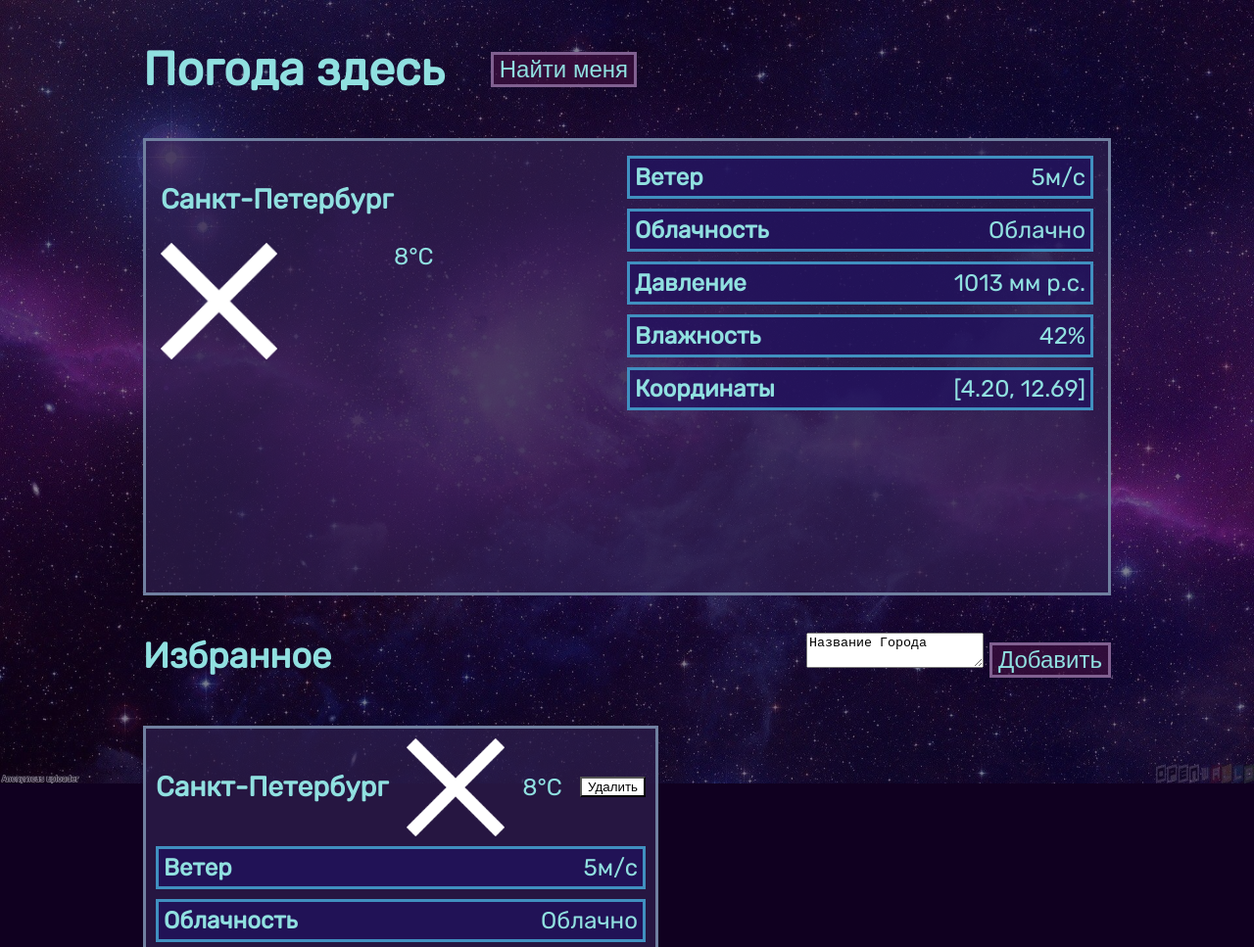
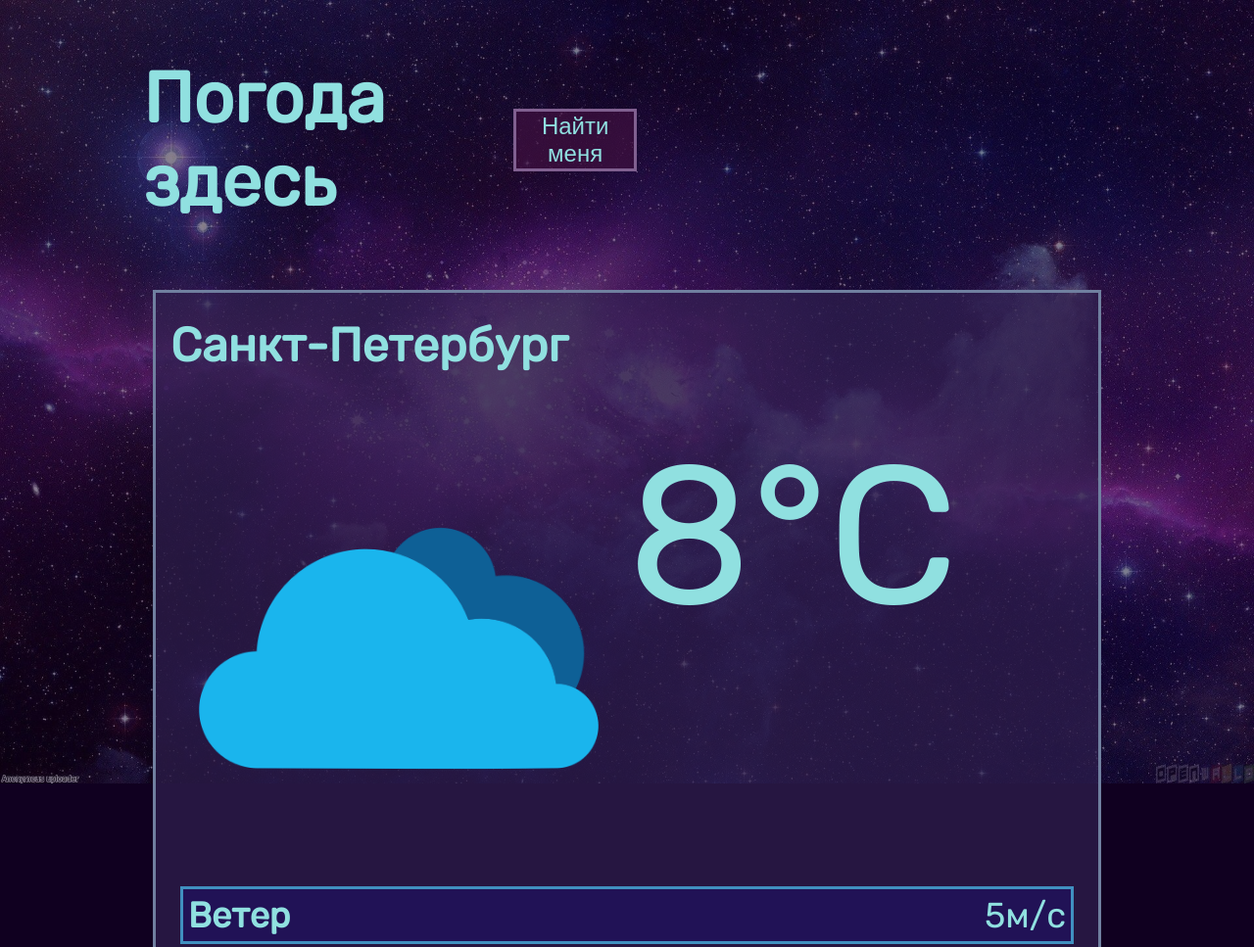
Before and after one commit to KitsuNeko256/WebWeather, a plain HTML site: page main.html in a window 1280 px wide. Shown: the top 967 px of the page at 98% size. Drawn offline with Linux system fonts and the light colour scheme.

Commit message:
Improved adaptability

```diff
--- a/main.html
+++ b/main.html
@@ -18,9 +18,11 @@
     </header>
     <main>
         <div class="mainCity">
-            <h3>Санкт-Петербург</h3>
-            <img src="cross.png" />
-            <span class="temperature">8°C</span>
+            <div class="mainCityHeader">
+                <h3>Санкт-Петербург</h3>
+                <img src="cloud.webp"/>
+                <span class="temperature">8°C</span>
+            </div>
             <ul class="weatherList">
                 <li><b>Ветер</b> 5м/с</li>
                 <li><b>Облачность</b> Облачно</li>
@@ -32,17 +34,17 @@
         <div class="favTitle">
             <h2>Избранное</h2>
             <div class="favInput">
-                <textarea>Название Города</textarea>
-                <button type="button" class="addButton">Добавить</button>
+                <textarea placeholder="Введите название города"></textarea>
+                <button type="button" class="addButton"></button>
             </div>
         </div>
         <ul class="favList">
             <li class="favCity">
                 <div class="favCityHeader">
                     <h3>Санкт-Петербург</h3>
-                    <img src="cross.png" style="width: 20%" />
+                    <img src="cloud.webp" style="width: 20%" />
                     <span class="temperature">8°C</span>
-                    <button type="button" class="deleteButton">Удалить</button>
+                    <button type="button" class="deleteButton"></button>
                 </div>
                 <ul class="weatherList">
                     <li><b>Ветер</b> 5м/с</li>
@@ -55,9 +57,9 @@
             <li class="favCity">
                 <div class="favCityHeader">
                     <h3>Санкт-Петербург</h3>
-                    <img src="cross.png" style="width: 20%" />
+                    <img src="cloud.webp" style="width: 20%" />
                     <span class="temperature">8°C</span>
-                    <button type="button" class="deleteButton">Удалить</button>
+                    <button type="button" class="deleteButton"></button>
                 </div>
                 <ul class="weatherList">
                     <li><b>Ветер</b> 5м/с</li>
@@ -70,9 +72,9 @@
             <li class="favCity">
                 <div class="favCityHeader">
                     <h3>Санкт-Петербург</h3>
-                    <img src="cross.png" style="width: 20%" />
+                    <img src="cloud.webp" style="width: 20%" />
                     <span class="temperature">8°C</span>
-                    <button type="button" class="deleteButton">Удалить</button>
+                    <button type="button" class="deleteButton"></button>
                 </div>
                 <ul class="weatherList">
                     <li><b>Ветер</b> 5м/с</li>
@@ -85,9 +87,9 @@
             <li class="favCity">
                 <div class="favCityHeader">
                     <h3>Санкт-Петербург</h3>
-                    <img src="cross.png" style="width: 20%" />
+                    <img src="cloud.webp" style="width: 20%" />
                     <span class="temperature">8°C</span>
-                    <button type="button" class="deleteButton">Удалить</button>
+                    <button type="button" class="deleteButton"></button>
                 </div>
                 <ul class="weatherList">
                     <li><b>Ветер</b> 5м/с</li>
@@ -100,9 +102,9 @@
             <li class="favCity">
                 <div class="favCityHeader">
                     <h3>Санкт-Петербург</h3>
-                    <img src="cross.png" style="width: 20%" />
+                    <img src="cloud.webp" style="width: 20%" />
                     <span class="temperature">8°C</span>
-                    <button type="button" class="deleteButton">Удалить</button>
+                    <button type="button" class="deleteButton"></button>
                 </div>
                 <ul class="weatherList">
                     <li><b>Ветер</b> 5м/с</li>
--- a/styles.css
+++ b/styles.css
@@ -1,4 +1,3 @@
-/*Big tags*/
 :root {
     --color_bg: #100020;
     --color_fg_blue: #201060b0;
@@ -14,7 +13,7 @@ html {
     background-color: var(--color_bg);
     color: var(--color_text);
     font-family: "Rubik";
-    font-size: 24px;
+    font-size: 36px;
     margin: 0 10% 0 10%;
 }
 html::after {
@@ -44,47 +43,73 @@ header {
     font-size: 24px;
 }
 
+ul {
+    margin: 0;
+    padding: 0;
+}
+
 .mainCity {
-    display: grid;
-    grid-template: 1fr 4fr / 1fr 1fr 2fr;
-    grid-template-areas: "city city list" "pic temp list";
+    display: flex;
+    flex-wrap: wrap;
+    justify-content: space-between;
     background-color: var(--color_fg_purple);
     border: 3px solid var(--color_border_purple);
-    padding: 15px 15px 0px 15px;
-    margin: 10px;
+    padding: 15px 15px 15px 15px;
+    margin: 20px;
 }
-.mainCity h3 {
-    grid-area: city;
+.mainCityHeader {
+    width: 700px;
+    flex-grow: 1;
+    align-items: center;
 }
-.mainCity img {
-    grid-area: pic;
+.mainCityHeader h3 {
+    margin-top: 10px;
+    width: 100%;
+    font-size: 48px;
+}
+.mainCityHeader img {
     width: 50%;
+    height: auto;
+    float: left;
 }
-.mainCity temperature {
-    grid-area: temp;
+.mainCityHeader .temperature {
+    width: 50%;
+    font-size: 200px;
 }
 .mainCity ul {
-    grid-area: list;
+    width: 700px;
+    flex-grow: 1;
 }
 
 .favTitle {
     display: flex;
     justify-content: space-between;
-    margin: 10px;
+    align-items: center;
+    margin: 20px;
 }
-.favInput {
-    align-self: center;
-}
-.addButton {
+.favInput textarea {
     background-color: var(--color_fg_pink);
     border: 3px solid var(--color_border_pink);
     color: var(--color_text);
-    font-size: 24px;
+    font-size: 36px;
+    height: 50px;
+    width: 800px;
+    margin: 0;
+}
+.addButton {
+    background-image: url(plus.png);
+    background-size: 50%;
+    background-repeat: no-repeat;
+    background-position: 50% 50%;
+    background-color: transparent;
+    height: 100px;
+    width: 100px;
+    border: none;
 }
 
 .favList {
     display: flex;
-    flex-flow: row wrap;
+    flex-wrap: wrap;
     justify-content: space-between;
 }
 .favCity {
@@ -93,8 +118,8 @@ header {
     background-color: var(--color_fg_purple);
     border: 3px solid var(--color_border_purple);
     padding: 10px 10px 0px 10px;
-    margin: 10px;
-    width: 500px;
+    margin: 20px 10px 20px 10px;
+    width: 700px;
 }
 .favCityHeader {
     display: flex;
@@ -102,13 +127,14 @@ header {
     align-items: center;
     margin-bottom:10px;
 }
-
-
-ul {
-    margin: 0;
-    padding: 0;
+.favCity .temperature {
+    font-size: 50px;
 }
 
+.weatherList {
+    height: 100%;
+    margin: 10px;
+}
 .weatherList li {
     display: flex;
     justify-content: space-between;
@@ -119,6 +145,11 @@ ul {
 }
 .deleteButton {
     background-image: url(cross.png);
+    background-size: 50%;
     background-repeat: no-repeat;
     background-position: 50% 50%;
+    background-color: transparent;
+    height: 100px;
+    width: 100px;
+    border: none;
 }
```
Also changed, not shown: cloud.webp (added), plus.png (added).
